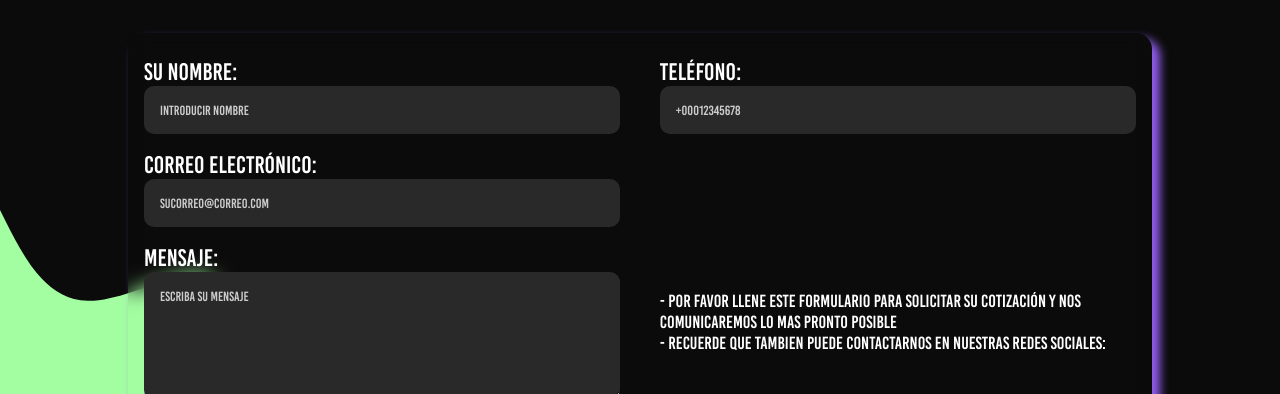
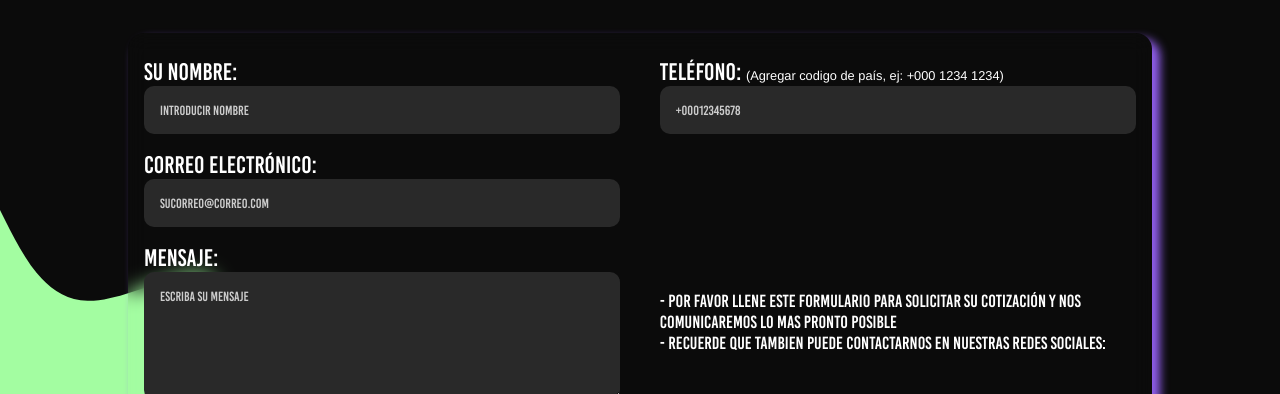
Before and after one commit to GastonSaucedo/gastonsaucedo, a website: page contacto.html in a window 1280 px wide. Shown: the part 230-624 px from the top of the page. Drawn offline with nearby package versions, Linux system fonts and the light colour scheme.

```diff
--- a/contacto.html
+++ b/contacto.html
@@ -44,7 +44,8 @@
                         <input type="text" name="nombre" ¿ placeholder="Introducir nombre" required>
                     </div>
                     <div class="formulario__grupo" id="grupo__numero">
-                        <label for="text">Teléfono: </label>
+                        <label for="text">Teléfono: <span>(Agregar codigo de país, ej: +000 1234
+                            1234)</span></label>
                         <input type="number" name="numero" placeholder="+00012345678" required>
                     </div>
                     <div class="formulario__grupo" id="grupo__correo">
--- a/js/idioma.js
+++ b/js/idioma.js
@@ -5,7 +5,7 @@
 function idioma() {
     let id = check.checked
     if (id == true) {
-        location.href = ".././english-page/inicioIngles.html"
+        location.href = "../inicioIngles.html"
     } else {
         location.href = "../index.html"
     }
```
Also changed, not shown: contactoIngles.html (renamed from english-page/contactoIngles.html), inicioIngles.html (renamed from english-page/inicioIngles.html).
